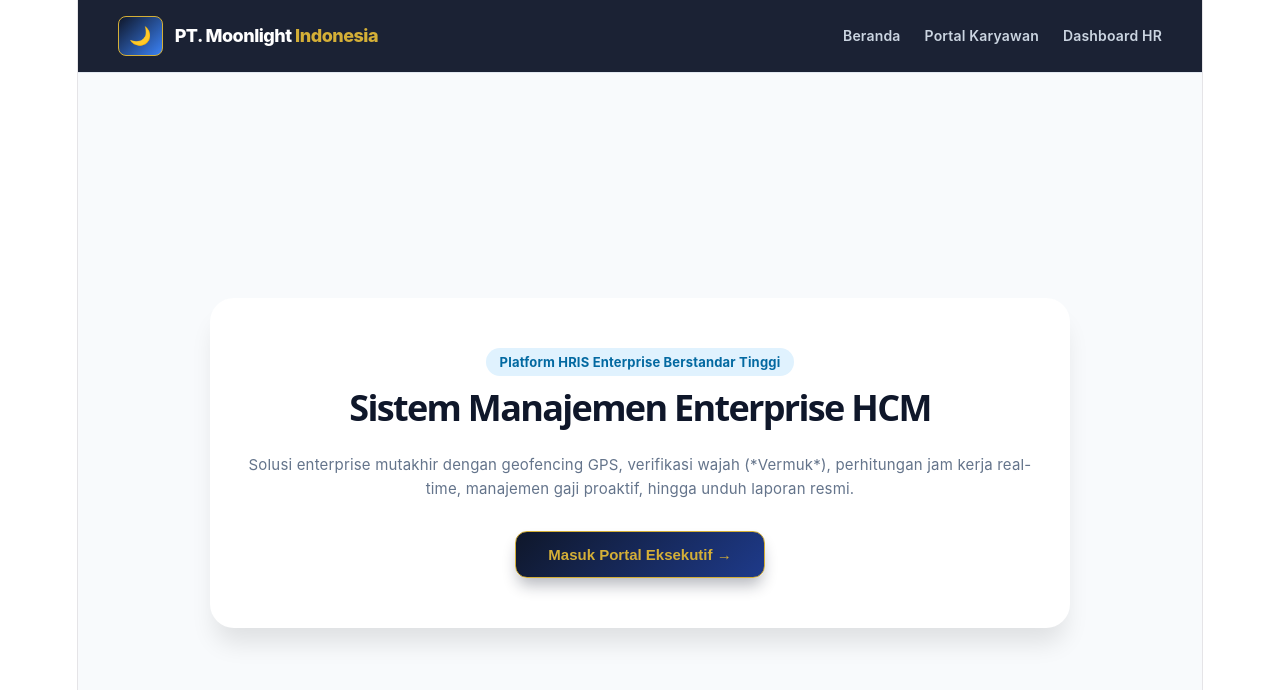
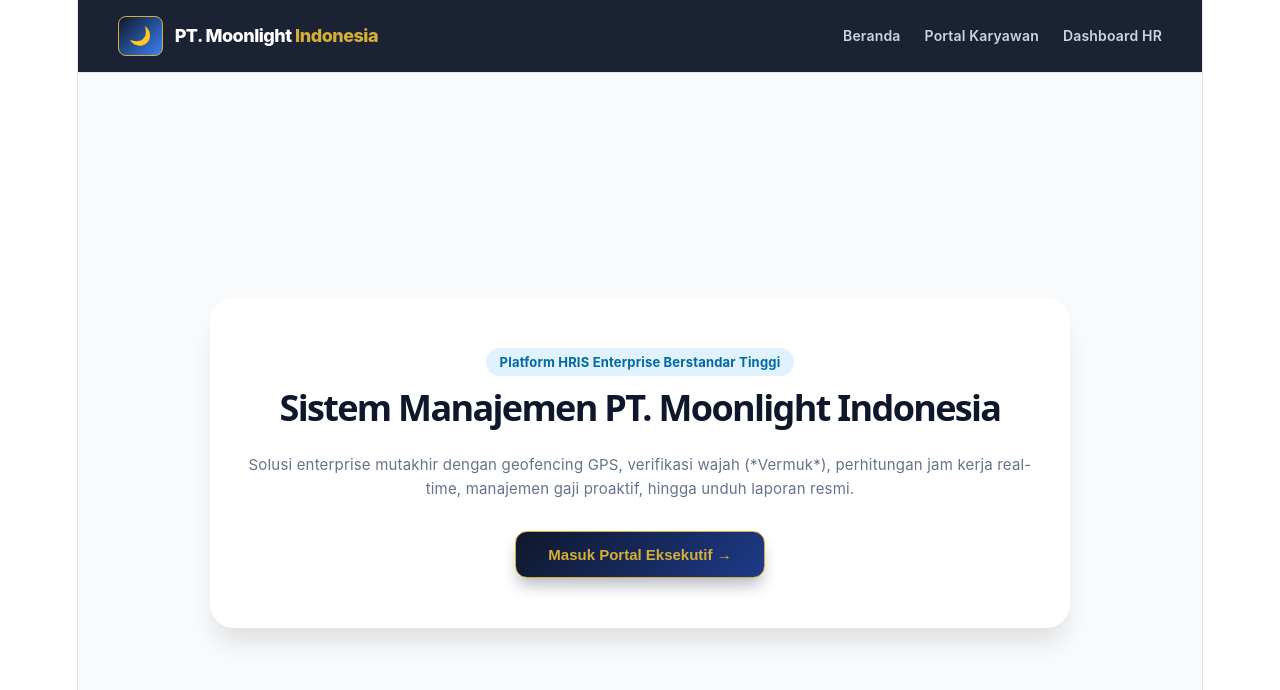
Before and after one commit to nxptirtakusuma-beep/absensi-perusahaan, a React (Vite) app: page / in a window 1280 px wide. Shown: the top 690 px of the page. Built offline with nearby package versions, Linux system fonts and the light colour scheme; no server answers; the database is empty.

Commit message:
Update App.tsx

```diff
--- a/src/App.tsx
+++ b/src/App.tsx
@@ -8,7 +8,7 @@ import ModulPayroll from './components/ModulPayroll';
 
 export default function App() {
   const [currentView, setCurrentView] = useState<'landing' | 'portal' | 'admin'>('landing');
-  const [namaPerusahaan, setNamaPerusahaan] = useState('Enterprise HCM');
+  const [namaPerusahaan, setNamaPerusahaan] = useState('PT. Moonlight Indonesia');
   const [activeTab, setActiveTab] = useState<'portal' | 'payroll'>('portal');
 
   useEffect(() => {
@@ -33,8 +33,8 @@ export default function App() {
         {currentView === 'portal' && (
           <div>
             <div style={{ display: 'flex', gap: '10px', marginBottom: '20px' }}>
-              <button onClick={() => setActiveTab('portal')} style={{ padding: '8px 16px', background: activeTab === 'portal' ? '#2563eb' : '#e2e8f0', color: activeTab === 'portal' ? '#fff' : '#475569', border: 'none', borderRadius: '8px', fontWeight: 'bold', cursor: 'pointer' }}>Portal Karyawan</button>
-              <button onClick={() => setActiveTab('payroll')} style={{ padding: '8px 16px', background: activeTab === 'payroll' ? '#2563eb' : '#e2e8f0', color: activeTab === 'payroll' ? '#fff' : '#475569', border: 'none', borderRadius: '8px', fontWeight: 'bold', cursor: 'pointer' }}>Informasi Payroll</button>
+              <button onClick={() => setActiveTab('portal')} style={{ padding: '8px 16px', background: activeTab === 'portal' ? '#0f172a' : '#e2e8f0', color: activeTab === 'portal' ? '#fff' : '#475569', border: 'none', borderRadius: '8px', fontWeight: 'bold', cursor: 'pointer' }}>Portal Karyawan</button>
+              <button onClick={() => setActiveTab('payroll')} style={{ padding: '8px 16px', background: activeTab === 'payroll' ? '#0f172a' : '#e2e8f0', color: activeTab === 'payroll' ? '#fff' : '#475569', border: 'none', borderRadius: '8px', fontWeight: 'bold', cursor: 'pointer' }}>Informasi Payroll</button>
             </div>
             {activeTab === 'portal' ? <PortalKaryawan /> : <ModulPayroll />}
           </div>
```
